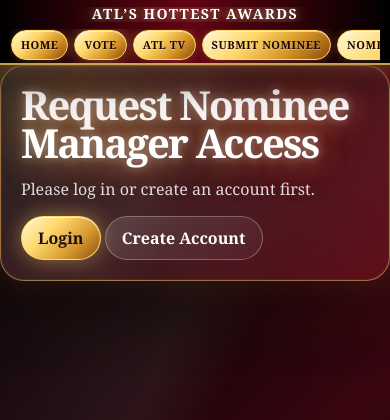
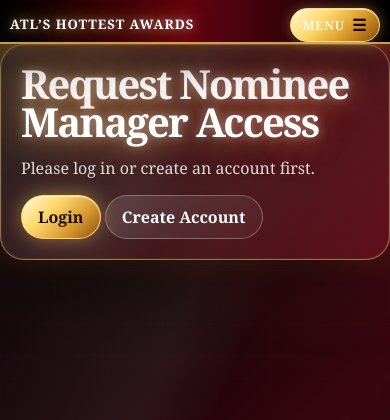
Before and after one commit to majicmall/votingsystem, a Django app: page /association/join/ in a window 390 px wide. Shown: the top 420 px of the page. Run offline with Django 5.2, Linux system fonts and the light colour scheme.

Commit message:
Add mobile dropdown navigation

```diff
--- a/ballot/templates/ballot/base.html
+++ b/ballot/templates/ballot/base.html
@@ -423,7 +423,12 @@
   <header class="site-header">
     <a class="brand" href="{% url 'ballot' %}">ATL’s Hottest Awards</a>
 
-    <nav>
+    <input class="mobile-nav-check" type="checkbox" id="mobile-nav-check">
+<label class="mobile-nav-toggle" for="mobile-nav-check">
+  <span>Menu</span>
+  <b>☰</b>
+</label>
+<nav>
       <a href="{% url 'home' %}">Home</a>
         <a href="{% url 'ballot' %}">VOTE</a>
         <a href="{% url 'atl_tv' %}">ATL TV</a>
--- a/static/ballot/site.css
+++ b/static/ballot/site.css
@@ -2785,3 +2785,108 @@ header nav a:hover::before,
     animation: none !important;
   }
 }
+
+/* =========================================================
+   MOBILE DROPDOWN NAVIGATION
+   Desktop keeps full nav. Mobile gets compact dropdown menu.
+   ========================================================= */
+
+.mobile-nav-check,
+.mobile-nav-toggle {
+  display: none;
+}
+
+@media (max-width: 720px) {
+  .site-header {
+    display: grid !important;
+    grid-template-columns: 1fr auto !important;
+    align-items: center !important;
+    gap: 8px !important;
+    padding: 8px 10px !important;
+  }
+
+  .brand {
+    width: auto !important;
+    text-align: left !important;
+    font-size: 0.82rem !important;
+    line-height: 1.05 !important;
+    letter-spacing: 0.075em !important;
+    white-space: normal !important;
+    overflow: visible !important;
+    text-overflow: clip !important;
+  }
+
+  .mobile-nav-check {
+    display: none !important;
+  }
+
+  .mobile-nav-toggle {
+    grid-column: 2;
+    grid-row: 1;
+    display: inline-flex !important;
+    align-items: center !important;
+    justify-content: center !important;
+    gap: 7px !important;
+    min-height: 34px !important;
+    padding: 7px 12px !important;
+    border: 1px solid rgba(255, 215, 106, 1) !important;
+    border-radius: 999px !important;
+    color: #190504 !important;
+    background:
+      linear-gradient(135deg, #fff8d2 0%, #ffd76a 36%, #d69628 68%, #8a4a09 100%) !important;
+    font-family: Georgia, "Times New Roman", serif !important;
+    font-size: 0.78rem !important;
+    font-weight: 1000 !important;
+    letter-spacing: 0.06em !important;
+    text-transform: uppercase !important;
+    cursor: pointer !important;
+    box-shadow:
+      0 0 14px rgba(255, 215, 106, 0.35),
+      inset 0 1px 0 rgba(255,255,255,0.62) !important;
+  }
+
+  .mobile-nav-toggle b {
+    font-size: 1rem !important;
+    line-height: 1 !important;
+  }
+
+  .site-header nav,
+  header nav,
+  .site-nav,
+  .nav {
+    grid-column: 1 / -1 !important;
+    display: none !important;
+    width: 100% !important;
+    max-height: none !important;
+    overflow: visible !important;
+    padding: 8px 0 0 !important;
+    margin: 0 !important;
+    gap: 7px !important;
+    flex-wrap: wrap !important;
+    justify-content: center !important;
+  }
+
+  .mobile-nav-check:checked ~ nav {
+    display: flex !important;
+  }
+
+  .site-header nav a,
+  header nav a,
+  .site-nav a,
+  .nav a {
+    flex: 0 1 auto !important;
+    min-height: 32px !important;
+    padding: 7px 10px !important;
+    font-size: 0.72rem !important;
+    line-height: 1 !important;
+    letter-spacing: 0.045em !important;
+    white-space: nowrap !important;
+  }
+
+  .site-header nav a:hover,
+  header nav a:hover,
+  .site-nav a:hover,
+  .nav a:hover {
+    transform: translateY(-1px) scale(1.01) !important;
+  }
+}
```
